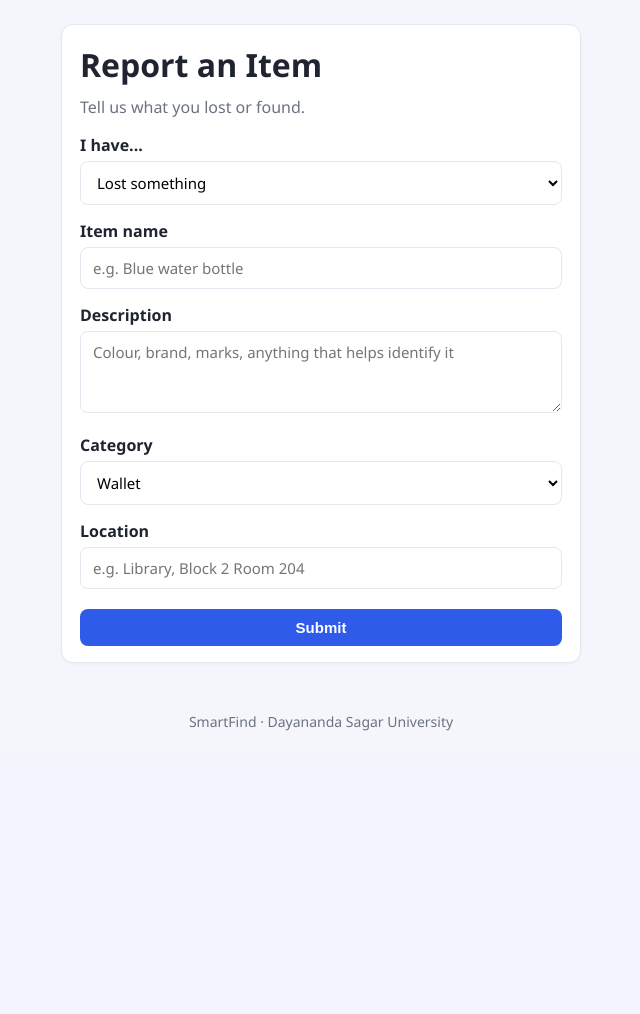
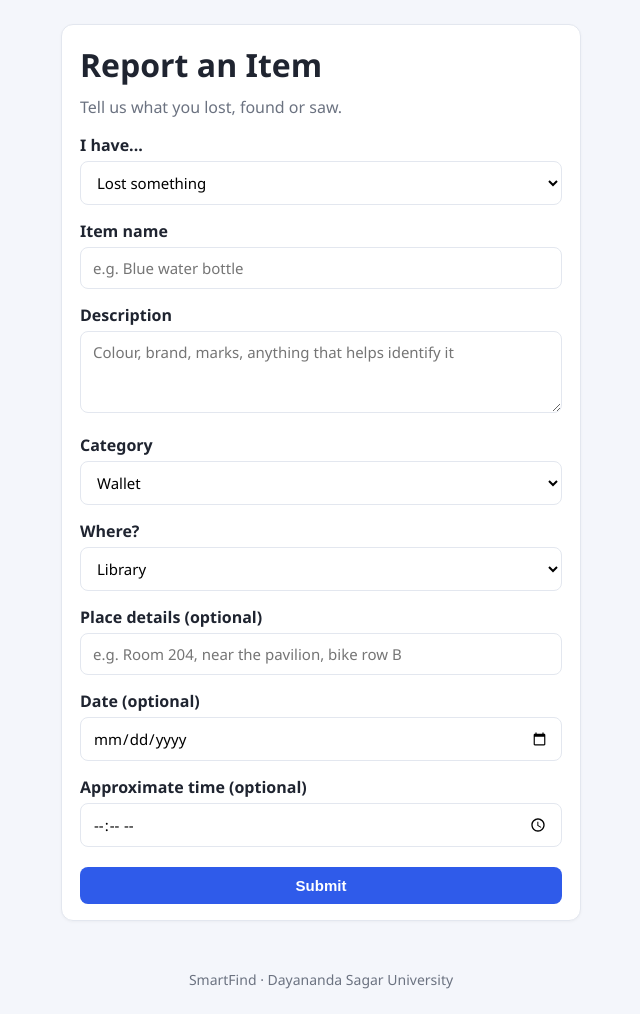
Before and after one commit to Harshwardhan-singh71/smartfind, a Flask app: page /report in a window 1280 px wide. Shown: the part 58-1072 px from the top of the page, without its empty margins (319-959 px from the left). Before the commit the page ends 789 px from the top, so only its background shows below. Run offline with Flask 3, Linux system fonts and the light colour scheme; the visitor is signed in with stand-in values (Sample User, id 1).

Commit message:
Add place, date, time fields and Seen post type

```diff
--- a/app.py
+++ b/app.py
@@ -25,7 +25,7 @@ def home():
         query += " AND (title LIKE ? OR description LIKE ? OR location LIKE ? OR category LIKE ?)"
         like = f"%{q}%"
         params += [like, like, like, like]
-    if status in ("lost", "found"):
+    if status in ("lost", "found", "seen"):
         query += " AND status = ?"
         params.append(status)
 
@@ -36,7 +36,6 @@ def home():
     conn.close()
     return render_template("index.html", items=items, q=q, status=status)
 
-
 @app.route("/report", methods=["GET", "POST"])
 def report():
     if "user_id" not in session:
@@ -44,19 +43,33 @@ def report():
         return redirect(url_for("login"))
 
     if request.method == "POST":
+        status = request.form["status"]
+        if status not in ("lost", "found", "seen"):
+            flash("Invalid post type.")
+            return redirect(url_for("report"))
+
+        place = request.form["place"].strip()
+        details = request.form.get("place_details", "").strip()
+        location = f"{place}, {details}" if details else place
+
         conn = get_db()
         conn.execute(
-            "INSERT INTO items (title, description, category, location, status, contact_name, contact_email, user_id) "
-            "VALUES (?, ?, ?, ?, ?, ?, ?, ?)",
+            "INSERT INTO items (title, description, category, location, status, "
+            "contact_name, contact_email, user_id, place, place_details, event_date, event_time) "
+            "VALUES (?, ?, ?, ?, ?, ?, ?, ?, ?, ?, ?, ?)",
             (
                 request.form["title"],
                 request.form["description"],
                 request.form["category"],
-                request.form["location"],
-                request.form["status"],
+                location,
+                status,
                 session["user_name"],
                 session["user_email"],
                 session["user_id"],
+                place,
+                details,
+                request.form.get("event_date", "").strip(),
+                request.form.get("event_time", "").strip(),
             ),
         )
         conn.commit()
@@ -140,10 +153,12 @@ def matches(item_id):
         conn.close()
         return "Item not found", 404
 
-    opposite = "found" if item["status"] == "lost" else "lost"
+    wanted = ("found", "seen") if item["status"] == "lost" else ("lost",)
+    placeholders = ",".join("?" * len(wanted))
     candidates = conn.execute(
-        "SELECT * FROM items WHERE status = ? AND (resolved = 0 OR resolved IS NULL)",
-        (opposite,),
+        f"SELECT * FROM items WHERE status IN ({placeholders}) "
+        "AND (resolved = 0 OR resolved IS NULL)",
+        wanted,
     ).fetchall()
     conn.close()
 
--- a/static/style.css
+++ b/static/style.css
@@ -105,6 +105,7 @@ footer { text-align: center; color: var(--muted); padding: 24px 0; font-size: 14
 }
 .tag.lost { background: var(--lost); }
 .tag.found { background: var(--found); }
+.tag.seen { background: #f59e0b; }
 .score {
     background: var(--primary);
     color: white;
--- a/templates/index.html
+++ b/templates/index.html
@@ -16,6 +16,7 @@
         <a class="tab {% if not status %}active{% endif %}" href="/?q={{ q }}">All</a>
         <a class="tab {% if status == 'lost' %}active{% endif %}" href="/?status=lost&q={{ q }}">Lost</a>
         <a class="tab {% if status == 'found' %}active{% endif %}" href="/?status=found&q={{ q }}">Found</a>
+        <a class="tab {% if status == 'seen' %}active{% endif %}" href="/?status=seen&q={{ q }}">Seen</a>
     </div>
 
     {% for item in items %}
@@ -27,6 +28,9 @@
         <h3>{{ item.title }}</h3>
         <p>{{ item.description }}</p>
         <p class="meta">📍 {{ item.location }} &nbsp;·&nbsp; 🏷️ {{ item.category }}</p>
+                {% if item.event_date %}
+            <p class="meta">🕒 {{ item.event_date }}{% if item.event_time %}, {{ item.event_time }}{% endif %}</p>
+        {% endif %}
 
         {% if session.user_id %}
             <p class="meta">👤 {{ item.contact_name }} ({{ item.contact_email }})</p>
--- a/templates/matches.html
+++ b/templates/matches.html
@@ -13,7 +13,7 @@
         <p class="meta">📍 {{ item.location }} &nbsp;·&nbsp; 🏷️ {{ item.category }}</p>
     </div>
 
-    <h2>Suggested {{ 'found' if item.status == 'lost' else 'lost' }} items</h2>
+      <h2>Suggested matches</h2>
     {% if results %}
         {% for match, percent in results %}
         <div class="card">
--- a/templates/report.html
+++ b/templates/report.html
@@ -5,13 +5,14 @@
 {% block content %}
     <div class="card form-card">
         <h1 class="page-title">Report an Item</h1>
-        <p class="subtitle">Tell us what you lost or found.</p>
+        <p class="subtitle">Tell us what you lost, found or saw.</p>
 
         <form method="POST">
             <label>I have...</label>
             <select name="status" required>
                 <option value="lost">Lost something</option>
                 <option value="found">Found something</option>
+                <option value="seen">Seen something (I don't have it)</option>
             </select>
 
             <label>Item name</label>
@@ -32,8 +33,26 @@
                 <option>Other</option>
             </select>
 
-            <label>Location</label>
-            <input type="text" name="location" placeholder="e.g. Library, Block 2 Room 204" required>
+            <label>Where?</label>
+            <select name="place" required>
+                <option>Library</option>
+                <option>Mess</option>
+                <option>Canteen</option>
+                <option>Cricket Ground</option>
+                <option>Parking</option>
+                <option>Academic Block</option>
+                <option>Hostel</option>
+                <option>Other</option>
+            </select>
+
+            <label>Place details (optional)</label>
+            <input type="text" name="place_details" placeholder="e.g. Room 204, near the pavilion, bike row B">
+
+            <label>Date (optional)</label>
+            <input type="date" name="event_date">
+
+            <label>Approximate time (optional)</label>
+            <input type="time" name="event_time">
 
             <button type="submit" class="btn-full">Submit</button>
         </form>
```
Also changed, not shown: migrate_places.py (added, +53 -0 lines), 1 other file.
